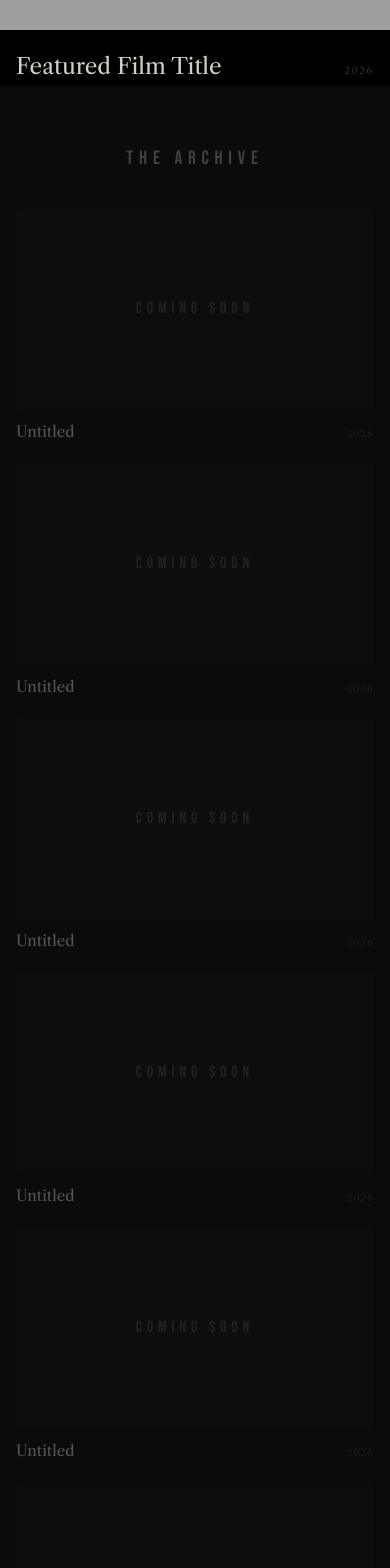
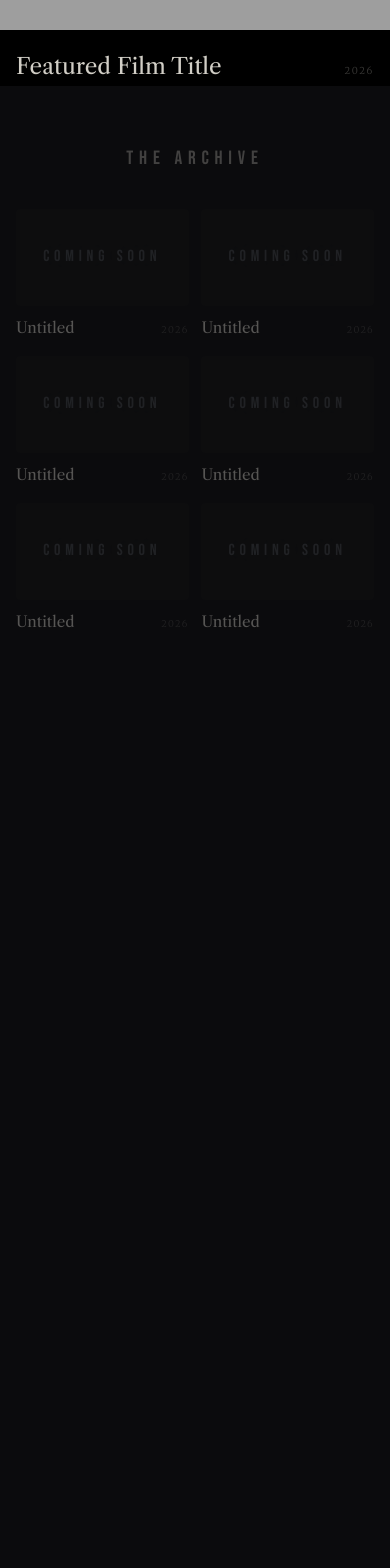
Before and after one commit to maviawa/maviawa.github.io, a Jekyll site: the page built from movies.html, in a window 390 px wide. Shown: the part 349-1917 px from the top of the page. Built offline with Jekyll 4.4.1, drawn with Linux system fonts in a browser that asks for light colours; after the commit the page ends 1051 px from its top, so only the background shows below that; grey boxes are pictures that could not be loaded.

Commit message:
movies two col mobile

```diff
--- a/assets/css/main.css
+++ b/assets/css/main.css
@@ -2309,3 +2309,10 @@ body.home .home-contact:hover {
 .words-browse {
   padding: 2rem 2.5rem 0 !important;
 }
+
+@media (max-width: 768px) {
+  .movies-grid {
+    grid-template-columns: repeat(2, 1fr) !important;
+    gap: 0.8rem !important;
+  }
+}
```
